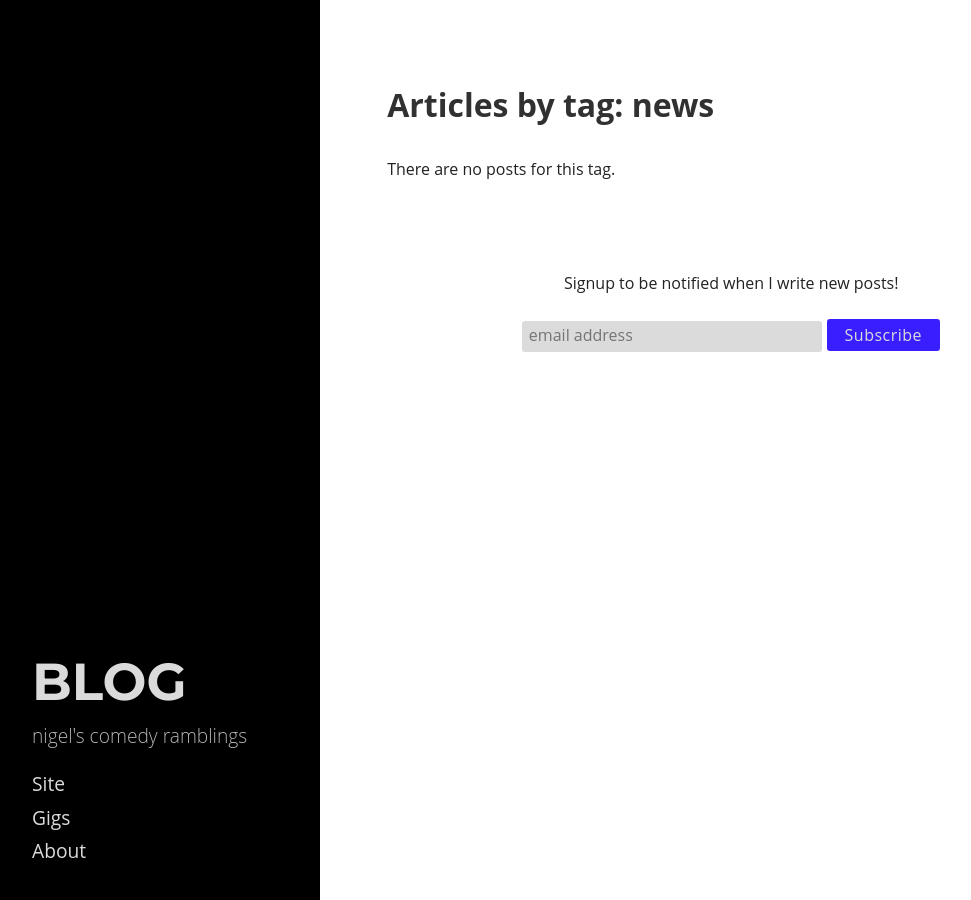
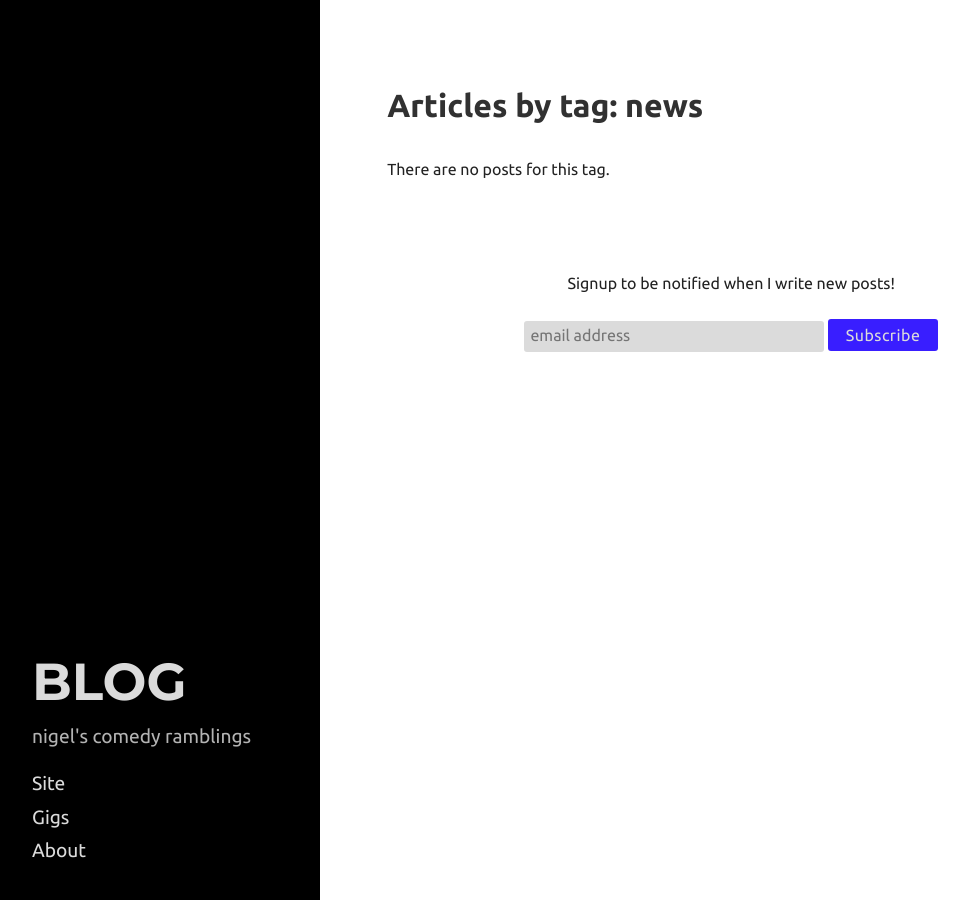
Before and after one commit to nigeljyng/nigeljyng.github.io, a Jekyll site: the page built from tag/news.md, in a window 1280 px wide. Shown: the whole page, without its empty margins (0-971 px from the left). Built offline with Jekyll 4.4.1, drawn with Linux system fonts in a browser that asks for light colours; nearby versions of some CDN libraries.

Commit message:
change back to ubuntu

```diff
--- a/public/css/hyde.css
+++ b/public/css/hyde.css
@@ -32,7 +32,7 @@
  */
 
 html {
-  font-family: 'Open Sans', sans-serif;
+  font-family: 'Ubuntu', 'Open Sans', sans-serif;
 }
 @media (min-width: 48em) {
   html {
@@ -244,24 +244,24 @@ img + em {
 /* placeholders */
 ::-webkit-input-placeholder { /* Chrome/Opera/Safari */
   font-size: 16px;
-  font-family: 'Open Sans', sans-serif;
+  font-family: 'Ubuntu', sans-serif;
 }
 ::-moz-placeholder { /* Firefox 19+ */
   font-size: 16px;
-  font-family: 'Open Sans', sans-serif;
+  font-family: 'Ubuntu', sans-serif;
 }
 :-ms-input-placeholder { /* IE 10+ */
   font-size: 16px;
-  font-family: 'Open Sans', sans-serif;
+  font-family: 'Ubuntu', sans-serif;
 }
 :-moz-placeholder { /* Firefox 18- */
   font-size: 16px;
-  font-family: 'Open Sans', sans-serif;
+  font-family: 'Ubuntu', sans-serif;
 }
 
 /* Mailchimp styling */
 input[type=submit]{
-  font-family: 'Open Sans', sans-serif;
+  font-family: 'Ubuntu', sans-serif;
   -webkit-appearance: none;
 }
 .mc_embed_signup form {text-align:center; padding:10px 0 20px 0;}
```
